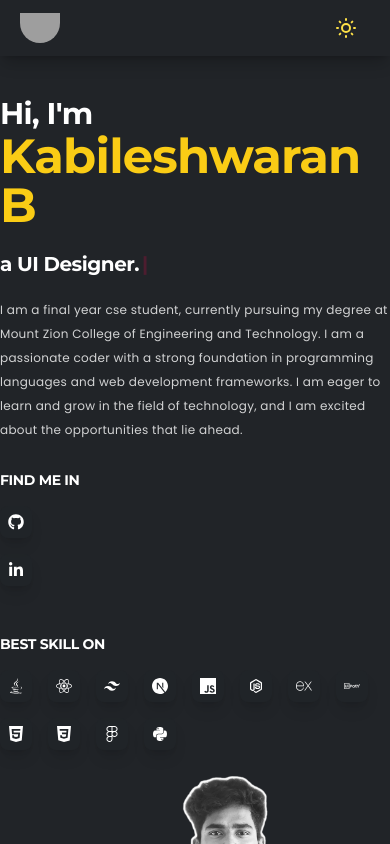
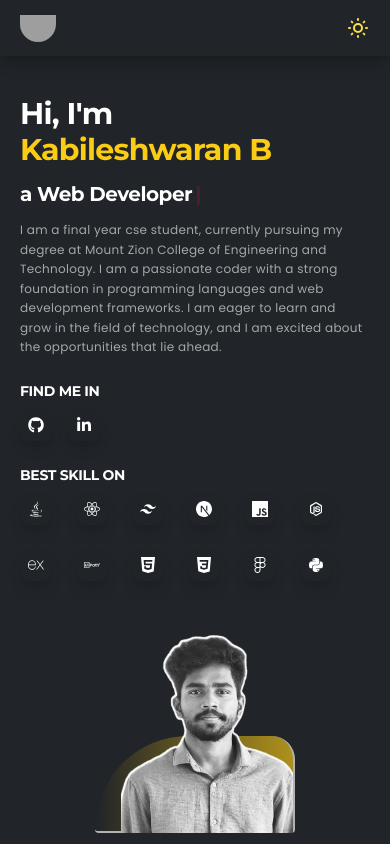
Before and after one commit to Kabileshwaran183/Portfolio, a React (Vite) app: page / in a window 390 px wide. Shown: the top 844 px of the page. Built offline with nearby package versions, Linux system fonts and the light colour scheme; grey boxes are pictures that could not be loaded.

Commit message:
hero section and nav bar section complete responsive done

```diff
--- a/src/App.jsx
+++ b/src/App.jsx
@@ -17,7 +17,7 @@ const App = () => {
     <div className={`w-full h-auto ${theme === 'dark' ? 'bg-bodyColor-dark text-fontColor-dark' : 'bg-bodyColor-light text-fontColor-light'}`}>
       <Navbar />
 
-      <div className="max-w-screen-xl mx-auto">
+      <div className="w-full">
         <Banner />
         <Experience />
         <Education />
--- a/src/Components/Banner/Banner.jsx
+++ b/src/Components/Banner/Banner.jsx
@@ -9,7 +9,7 @@ const Banner = () => {
     return (
         <section
             id="home"
-            className={`w-full pt-10 pb-10 flex flex-col gap-10 max-md:gap-7 xl:gap-0 md:flex-row items-center border-b-[1px] font-titleFont ${
+            className={`max-sm:px-3 sm:px-5 w-full pt-10 pb-10 flex flex-col gap-10 max-md:gap-7 xl:gap-0 md:flex-row items-center border-b-[1px] font-titleFont ${
                 theme === 'dark' ? 'border-b-bodyColor-dark/50' : 'border-b-bodyColor-light/50'
             }`}
         >
--- a/src/Components/Banner/Left.jsx
+++ b/src/Components/Banner/Left.jsx
@@ -17,9 +17,9 @@ import { IoLogoNodejs } from 'react-icons/io5';
 const Left = () => {
     const { theme } = useContext(ThemeContext);
     const [text] = useTypewriter({
-        words: ["Professional Coder.", "Full Stack Developer.", "UI Designer."],
+        words: ["Java Full Stack Enthusiast", "React Developer", "Web Developer"],
         loop: true,
-        typeSpeed: 20,
+        typeSpeed: 30,
         deleteSpeed: 10,
         delaySpeed: 2000,
     });
@@ -28,12 +28,12 @@ const Left = () => {
     const iconColor = theme === 'dark' ? 'bg-bodyColor-dark/80 hover:bg-bodyColor-dark/60' : 'bg-bodyColor-light/80 hover:bg-bodyColor-light/60';
 
     return (
-        <div className="w-full lgl:w-1/2 flex flex-col mdl:gap-10 xl:gap-14 max-md:gap-7">
-            <div className="flex flex-col gap-5">
-                <h1 className={`text-3xl md:text-5xl lg:text-4xl font-bold ${textColor}`}>
-                    Hi, I'm <span className="dark:text-designColor-dark text-designColor text-5xl capitalize">Kabileshwaran B</span>
+        <div className="mdl:px-2 max-md:mb-6 w-full lgl:w-1/2 flex flex-col mdl:gap-10 xl:gap-14 gap-6 z-20">
+            <div className="flex flex-col gap-3">
+                <h1 className={`max-sm:text-2xl text-3xl font-bold ${textColor}`}>
+                    Hi, I'm <br></br><span className="dark:text-designColor-dark text-designColor max-mdl:text-3xl mdl:text-4xl lg:text-5xl capitalize">Kabileshwaran B</span>
                 </h1>
-                <h2 className={`text-xl md:text-2xl lg:text-3xl font-bold ${textColor}`}>
+                <h2 className={`max-sm:text-[18px] text-xl md:text-xl lg:text-2xl font-bold ${textColor}`}>
                     a <span>{text}</span>
                     <Cursor
                         cursorBlinking="false"
@@ -41,24 +41,24 @@ const Left = () => {
                         cursorColor="#ff014f"
                     />
                 </h2>
-                <p className={`text-xs md:text-sm lg:text-base xl:text-sm font-bodyFont leading-6 tracking-wide ${theme === 'dark' ? 'text-fontColor-dark/80' : 'text-fontColor-light/80'}`}>
+                <p className={`max-sm:max-w-[90%] opacity-75 max-sm:text-[10px] leading-relaxed text-xs md:text-xs  xl:text-sm font-bodyFont md:leading-6 tracking-wide ${theme === 'dark' ? 'text-fontColor-dark/80' : 'text-fontColor-light/80'}`}>
                     I am a final year cse student, currently pursuing my degree at Mount Zion College of Engineering and Technology. I am a passionate coder with a strong foundation in programming languages and web development frameworks. I am eager to learn and grow in the field of technology, and I am excited about the opportunities that lie ahead.
                 </p>
             </div>
-            <div className="flex flex-col xl:flex-row gap-6 md:gap-8 xl:gap-5">
+            <div className="flex flex-col lgl:flex-row gap-3 md:gap-5">
                 <div>
-                    <h2 className={`text-base uppercase mb-4 max-md:text-sm ${textColor}`}>
+                    <h2 className={`text-base uppercase mb-2 md:mb-4 max-md:text-sm ${textColor}`}>
                         Find me in
                     </h2>
-                    <div className="flex flex-col gap-4">
+                    <div className="flex xl:flex-col gap-4">
                         <a href="https://github.com/Kabileshwaran183" target="blank">
                             <span className={`bannerIcon ${iconColor}`}>
-                                <FaGithub className="xl:w-7 xl:h-7 "/>
+                                <FaGithub className="lg:w-7 lg:h-7 "/>
                             </span>
                         </a>
                         <a href="https://linkedin.com/in/kabileshwaranB/" target="blank">
                             <span className={`bannerIcon ${iconColor}`}>
-                                <FaLinkedinIn className="xl:w-7 xl:h-7"/>
+                                <FaLinkedinIn className="lg:w-7 lg:h-7"/>
                             </span>
                         </a>
                     </div>
@@ -71,45 +71,45 @@ const Left = () => {
                     } transition-all duration-300`}></div>
                 </div>
                 <div>
-                    <h2 className={`text-base uppercase font-titleFont mb-4 max-md:text-sm ${textColor}`}>
+                    <h2 className={`text-base uppercase font-titleFont mb-2 md:mb-4 max-md:text-sm ${textColor}`}>
                         BEST SKILL ON
                     </h2>
-                    <div className="grid-flow-row grid grid-cols-6 gap-4 max-xl:flex max-xl:flex-wrap">
+                    <div className="grid-flow-row grid md:absolute lg:relative md:grid-cols-6 gap-6 lgl:col-gap-14 max-md:flex max-xl:flex-wrap">
                         <span className={`bannerIcon ${iconColor}`}>
-                            <FaJava className="xl:w-9 xl:h-7"/>
+                            <FaJava className="lg:w-9 lg:h-7"/>
                         </span>
                         <span className={`bannerIcon ${iconColor}`}>
-                            <FaReact className="xl:w-7 xl:h-7"/>
+                            <FaReact className="lg:w-7 lg:h-7"/>
                         </span>
                         <span className={`bannerIcon ${iconColor}`}>
-                            <SiTailwindcss className="xl:w-7 xl:h-7"/>
+                            <SiTailwindcss className="lg:w-7 lg:h-7"/>
                         </span>
                         <span className={`bannerIcon ${iconColor}`}>
-                            <SiNextdotjs className="xl:w-7 xl:h-7"/>
+                            <SiNextdotjs className="lg:w-7 lg:h-7"/>
                         </span>
                         <span className={`bannerIcon ${iconColor}`}>
-                            <SiJavascript className="xl:w-7 xl:h-7"/>
+                            <SiJavascript className="lg:w-7 lg:h-7"/>
                         </span>
                         <span className={`bannerIcon ${iconColor}`}>
-                            <IoLogoNodejs className="xl:w-9 xl:h-9"/>
+                            <IoLogoNodejs className="lg:w-9 lg:h-9"/>
                         </span>
                         <span className={`bannerIcon ${iconColor}`}>
-                            <SiExpress className="xl:w-9 xl:h-9"/>
+                            <SiExpress className="lg:w-9 lg:h-9"/>
                         </span>
                         <span className={`bannerIcon ${iconColor}`}>
-                            <SiUipath className="xl:w-9 xl:h-9"/>
+                            <SiUipath className="lg:w-9 lg:h-9"/>
                         </span>
                         <span className={`bannerIcon ${iconColor}`}>
-                            <SiHtml5 className="xl:w-7 xl:h-7"/>
+                            <SiHtml5 className="lg:w-7 lg:h-7"/>
                         </span>
                         <span className={`bannerIcon ${iconColor}`}>
-                            <SiCss3 className="xl:w-7 xl:h-7"/>
+                            <SiCss3 className="lg:w-7 lg:h-7"/>
                         </span>
                         <span className={`bannerIcon ${iconColor}`}>
-                            <SiFigma className="xl:w-7 xl:h-7"/>
+                            <SiFigma className="lg:w-7 lg:h-7"/>
                         </span>
                         <span className={`bannerIcon ${iconColor}`}>
-                            <FaPython className="xl:w-7 xl:h-7"/>
+                            <FaPython className="lg:w-7 lg:h-7"/>
                         </span>
 
 
--- a/src/Components/Banner/RightBanner.jsx
+++ b/src/Components/Banner/RightBanner.jsx
@@ -6,19 +6,19 @@ const RightBanner = () => {
 
     return (
         <div className="w-full lgl:w-1/2 flex justify-center items-center relative">
-            <div className="relative w-[200px] md:w-[200px] lg:w-[300px] xl:w-[500px] xl:h-[500px] h-[200px] md:h-[200px] lg:h-[300px] ">
+            <div className={`relative w-[200px] md:w-[350px] mdl:w-[450px] md:-top-[250px] lg:-top-[295px] lgl:-top-[245px] xl:-top-[245px] overflow-hidden lg:w-[500px] lgl:w-[550px] xl:w-[650px] xl:h-[650px] h-[200px] md:h-[350px] mdl:h-[450px] lg:h-[500px] lgl:h-[550px] md:absolute z-10 ${theme === 'dark' ? 'md:opacity-75 ':'opacity-95'} `}>
                 <img
-                    className={`absolute -top-1 left-8 w-full h-full object-contain z-10 transition-opacity duration-300 ${theme === 'dark' ? 'opacity-100' : 'opacity-0'}`}
+                    className={`absolute md:-top-[5px]  left-3 w-full h-full object-contain z-10 transition-opacity duration-300 lg:rounded-b-[150px] mdl:rounded-b-[100px] md:rounded-b-[70px] ${theme === 'dark' ? 'opacity-100' : 'opacity-0'}`}
                     src="/prof/black.png"
                     alt="bannerImg"
                 />
                 <img
-                    className={`absolute -top-1 left-8 w-full h-full object-contain z-10 transition-opacity duration-300 ${theme === 'light' ? 'opacity-100' : 'opacity-0'}`}
+                    className={`absolute md:-top-[5px]  left-3 w-full h-full object-contain z-10 transition-opacity duration-300 lg:rounded-b-[150px] mdl:rounded-b-[100px] md:rounded-b-[70px] ${theme === 'light' ? 'opacity-100' : 'opacity-0'}`}
                     src="/prof/color.png"
                     alt="bannerImg"
                 />
             </div>
-            <div className={`absolute -bottom-0 w-[200px] h-[130px] md:w-[200px] md:h-[140px] lg:w-[300px] lg:h-[190px] xl:w-[500px] xl:h-[200px] border-b-2 border-r-2 border-white flex justify-start items-center rounded-lg rounded-tl-[200px] rounded-tr-[50px] ${
+            <div className={`absolute  -bottom-0 w-[200px] h-[97px] md:w-[200px] md:h-[140px] lg:w-[300px] lg:h-[190px] xl:w-[500px] xl:h-[200px] border-b-2 border-r-2 border-white flex justify-start items-center rounded-lg rounded-tl-[200px] rounded-tr-[50px] md:hidden ${
                 theme === 'dark'
                     ? 'bg-gradient-to-r from-[#212428] dark:to-designColor-dark to-designColor opacity-65'
                     : 'bg-gradient-to-r from-gray-100 to-[#0F172A]/70 opacity-80'
--- a/src/Components/Navbar.jsx
+++ b/src/Components/Navbar.jsx
@@ -28,7 +28,7 @@ const Navbar = () => {
               : `shadow-lg ${theme === 'dark' ? 'shadow-black/20' : 'shadow-gray-300'}`
     }`}>
       <div>
-        <img src="/prof/logonew.png" className={`transition-all duration-300 ${scrolled? 'md:w-10 w-8' :'md:w-16 w-10'} rounded-b-full ml-5`}></img>
+        <img src="/prof/logonew.png" className={`transition-all duration-300 ${scrolled? 'md:w-10 w-8' :'md:w-12 w-9'} rounded-b-full ml-5`}></img>
       </div>
       <div className="flex items-center gap-6">
         <ul className="hidden mdl:inline-flex items-center gap-6 lg:gap-10">
@@ -37,7 +37,7 @@ const Navbar = () => {
               className={` transition-all duration-300 ${
                 scrolled ? `text-base ${
                 theme === 'dark' ? 'text-fontColor-dark/60' : 'text-fontColor-light/60'
-              } ` : `text-lg font-bold  ${
+              } ` : `lg:text-lg md:text-base text-sm  font-bold  ${
                 theme === 'dark' ? 'text-fontColor-dark/50' : 'text-fontColor-light/50'
               }`
               }  tracking-wide hover:text-designColor dark:hover:text-designColor-dark duration-300 group cursor-pointer relative`}
@@ -52,7 +52,7 @@ const Navbar = () => {
         </ul>
         <button
           onClick={toggleTheme}
-          className="p-2 rounded-full hover:bg-gray-200 dark:hover:bg-gray-700 transition-colors mr-6"
+          className="p-2 rounded-full hover:bg-gray-200 dark:hover:bg-gray-700 transition-colors mr-3 md:mr-6"
         >
           {theme === 'dark' ? (
             <svg xmlns="http://www.w3.org/2000/svg" className="h-6 w-6 text-yellow-300" fill="none" viewBox="0 0 24 24" stroke="currentColor">
```
